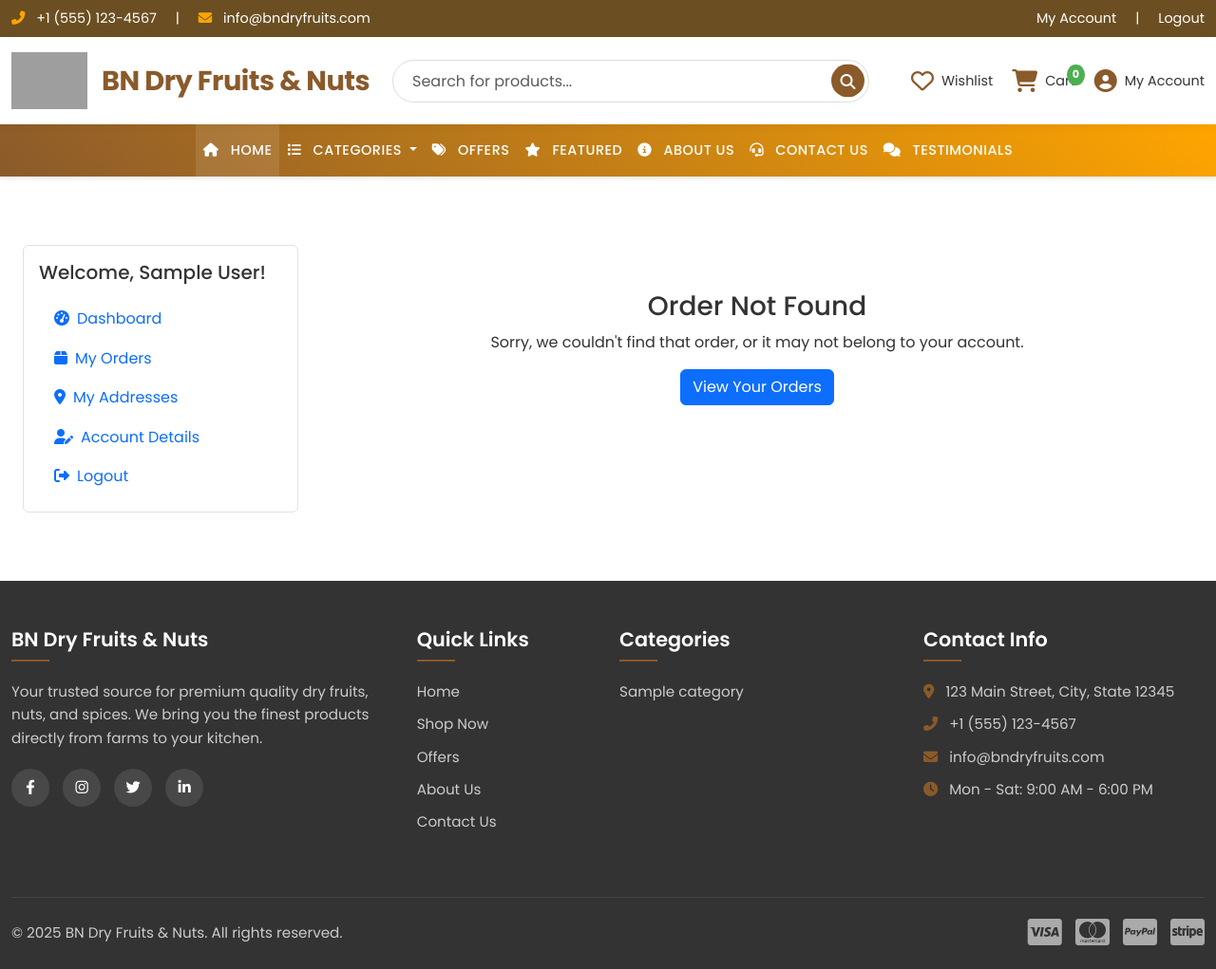
After one commit to priyeshdaspookulangara/dry, a PHP site: page /order_details.php in a window 1280 px wide. The commit adds this page. Shown: the whole page at 95% size. Run offline with PHP 8.4, Linux system fonts and the light colour scheme; the visitor is signed in with stand-in values (Sample User, id 1); tables that the repository leaves empty or names only in its code hold one stand-in row (values such as "Sample post"); grey boxes are pictures that could not be loaded.

Commit message:
feat: Implement Customer Order History
Adds a full order history section to the customer account area.

Key features:
- `account.php`: The main dashboard is updated to display a summary of the 5 most recent orders.
- `orders.php`: A new page listing all of your past orders with key details and status.
- `order_details.php`: A new page that securely displays the full details of a single order, including items purchased and the shipping address.
- Security: The order details page is protected to ensure you can only view your own orders.
- All pages are integrated with the account sidebar navigation and main site layout.

```diff
--- /dev/null
+++ b/order_details.php
@@ -0,0 +1,170 @@
+<?php
+require_once 'includes/header.php'; // Includes session_start(), db connection, and common header
+
+// --- Authentication & Authorization Check ---
+// 1. Must be logged in
+if (!isset($_SESSION['user_id'])) {
+    header("Location: login.php");
+    exit;
+}
+$user_id = $_SESSION['user_id'];
+
+// 2. Validate Order ID from URL
+if (!isset($_GET['id']) || !filter_var($_GET['id'], FILTER_VALIDATE_INT)) {
+    $order = null;
+} else {
+    $order_id = $_GET['id'];
+
+    // --- Fetch Order Details ---
+    // CRITICAL: We must also check that the order belongs to the logged-in user
+    $sql_order = "SELECT o.*, a.full_name, a.address_line_1, a.address_line_2, a.city, a.state, a.postal_code, a.country, a.phone
+                  FROM orders o
+                  JOIN user_addresses a ON o.shipping_address_id = a.id
+                  WHERE o.id = ? AND o.user_id = ?";
+
+    $stmt_order = mysqli_prepare($conn, $sql_order);
+    if ($stmt_order) {
+        mysqli_stmt_bind_param($stmt_order, "ii", $order_id, $user_id);
+        mysqli_stmt_execute($stmt_order);
+        $result_order = mysqli_stmt_get_result($stmt_order);
+        $order = mysqli_fetch_assoc($result_order);
+        mysqli_stmt_close($stmt_order);
+    } else {
+        $order = null;
+    }
+
+    // --- If order is valid, fetch order items ---
+    if ($order) {
+        $order_items = [];
+        $sql_items = "SELECT oi.product_name, oi.quantity, oi.price, p.image, p.id as product_id
+                      FROM order_items oi
+                      LEFT JOIN products p ON oi.product_id = p.id
+                      WHERE oi.order_id = ?";
+
+        $stmt_items = mysqli_prepare($conn, $sql_items);
+        if ($stmt_items) {
+            mysqli_stmt_bind_param($stmt_items, "i", $order_id);
+            mysqli_stmt_execute($stmt_items);
+            $result_items = mysqli_stmt_get_result($stmt_items);
+            while ($row = mysqli_fetch_assoc($result_items)) {
+                $order_items[] = $row;
+            }
+            mysqli_stmt_close($stmt_items);
+        }
+    }
+}
+?>
+
+<div class="container-fluid py-5">
+     <div class="row">
+        <div class="col-lg-3">
+            <!-- Account Sidebar -->
+            <div class="account-sidebar p-3 border rounded">
+                 <h5 class="mb-3">Welcome, <?php echo htmlspecialchars($_SESSION['user_name']); ?>!</h5>
+                 <nav class="nav flex-column">
+                    <a class="nav-link" href="account.php"><i class="fas fa-tachometer-alt me-2"></i>Dashboard</a>
+                    <a class="nav-link active" href="orders.php"><i class="fas fa-box me-2"></i>My Orders</a>
+                    <a class="nav-link" href="#"><i class="fas fa-map-marker-alt me-2"></i>My Addresses</a>
+                    <a class="nav-link" href="#"><i class="fas fa-user-edit me-2"></i>Account Details</a>
+                    <a class="nav-link" href="logout.php"><i class="fas fa-sign-out-alt me-2"></i>Logout</a>
+                </nav>
+            </div>
+        </div>
+        <div class="col-lg-9">
+            <?php if ($order): ?>
+                <h3>Order Details</h3>
+                <hr>
+                <div class="d-flex justify-content-between align-items-start mb-3">
+                    <div>
+                        <h5 class="mb-0">Order #<?php echo htmlspecialchars($order['order_number']); ?></h5>
+                        <small class="text-muted">Placed on <?php echo date('F j, Y, g:i A', strtotime($order['created_at'])); ?></small>
+                    </div>
+                     <span class="badge fs-6
+                        <?php
+                            switch(strtolower($order['order_status'])) {
+                                case 'delivered': echo 'bg-success'; break;
+                                case 'shipped': echo 'bg-info'; break;
+                                case 'processing': echo 'bg-primary'; break;
+                                case 'cancelled': echo 'bg-danger'; break;
+                                default: echo 'bg-secondary'; // pending
+                            }
+                        ?>">
+                        <?php echo htmlspecialchars(ucfirst($order['order_status'])); ?>
+                    </span>
+                </div>
+
+                <div class="row">
+                    <div class="col-md-12">
+                        <div class="card shadow-sm">
+                            <div class="card-header">
+                                <h5>Items Ordered</h5>
+                            </div>
+                            <div class="card-body">
+                                <div class="table-responsive">
+                                    <table class="table align-middle">
+                                        <tbody>
+                                        <?php foreach ($order_items as $item): ?>
+                                            <tr>
+                                                <td style="width: 100px;">
+                                                    <a href="product_details.php?id=<?php echo $item['product_id']; ?>">
+                                                        <img src="<?php echo htmlspecialchars($item['image'] ?? 'admin/uploads/default_product.jpg'); ?>" alt="<?php echo htmlspecialchars($item['product_name']); ?>" class="img-fluid" style="max-height: 75px;">
+                                                    </a>
+                                                </td>
+                                                <td>
+                                                    <a href="product_details.php?id=<?php echo $item['product_id']; ?>" class="text-dark text-decoration-none">
+                                                        <?php echo htmlspecialchars($item['product_name']); ?>
+                                                    </a>
+                                                </td>
+                                                <td>Qty: <?php echo $item['quantity']; ?></td>
+                                                <td>Price: $<?php echo number_format($item['price'], 2); ?></td>
+                                                <td class="text-end fw-bold">$<?php echo number_format($item['price'] * $item['quantity'], 2); ?></td>
+                                            </tr>
+                                        <?php endforeach; ?>
+                                        </tbody>
+                                    </table>
+                                </div>
+                            </div>
+                            <div class="card-footer">
+                                <div class="row text-end">
+                                    <div class="col-md-9"><strong>Subtotal:</strong></div>
+                                    <div class="col-md-3">$<?php echo number_format($order['subtotal'], 2); ?></div>
+                                    <div class="col-md-9"><strong>Shipping:</strong></div>
+                                    <div class="col-md-3">$<?php echo number_format($order['shipping_cost'], 2); ?></div>
+                                    <div class="col-md-9 fs-5"><strong>Total:</strong></div>
+                                    <div class="col-md-3 fs-5 fw-bold">$<?php echo number_format($order['total_amount'], 2); ?></div>
+                                </div>
+                            </div>
+                        </div>
+                    </div>
+                    <div class="col-md-12 mt-4">
+                        <div class="card shadow-sm">
+                            <div class="card-header">
+                                <h5>Shipping Address</h5>
+                            </div>
+                            <div class="card-body">
+                                <p class="mb-0"><strong><?php echo htmlspecialchars($order['full_name']); ?></strong></p>
+                                <p class="mb-0"><?php echo htmlspecialchars($order['address_line_1']); ?></p>
+                                <?php if($order['address_line_2']): ?>
+                                <p class="mb-0"><?php echo htmlspecialchars($order['address_line_2']); ?></p>
+                                <?php endif; ?>
+                                <p class="mb-0"><?php echo htmlspecialchars($order['city']); ?>, <?php echo htmlspecialchars($order['state']); ?> <?php echo htmlspecialchars($order['postal_code']); ?></p>
+                                <p class="mb-0"><?php echo htmlspecialchars($order['country']); ?></p>
+                                <p class="mb-0">Phone: <?php echo htmlspecialchars($order['phone']); ?></p>
+                            </div>
+                        </div>
+                    </div>
+                </div>
+                <a href="orders.php" class="btn btn-outline-secondary mt-4"><i class="fas fa-arrow-left me-2"></i>Back to My Orders</a>
+
+            <?php else: ?>
+                <div class="text-center p-5">
+                    <h3>Order Not Found</h3>
+                    <p>Sorry, we couldn't find that order, or it may not belong to your account.</p>
+                    <a href="orders.php" class="btn btn-primary">View Your Orders</a>
+                </div>
+            <?php endif; ?>
+        </div>
+     </div>
+</div>
+
+<?php require_once 'includes/footer.php'; ?>
```
Also changed, not shown: account.php (+53 -29 lines), orders.php (added, +106 -0 lines).
